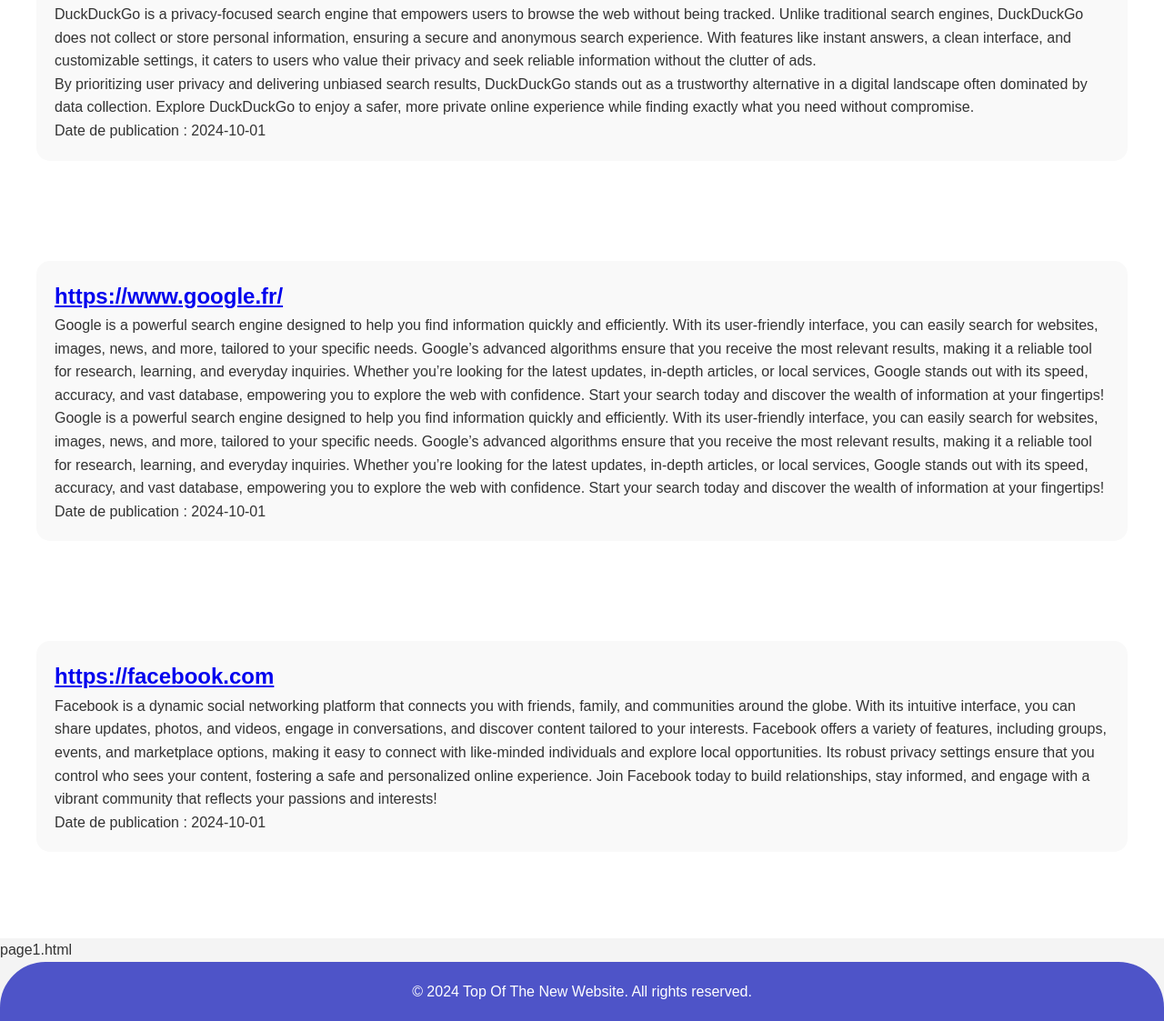
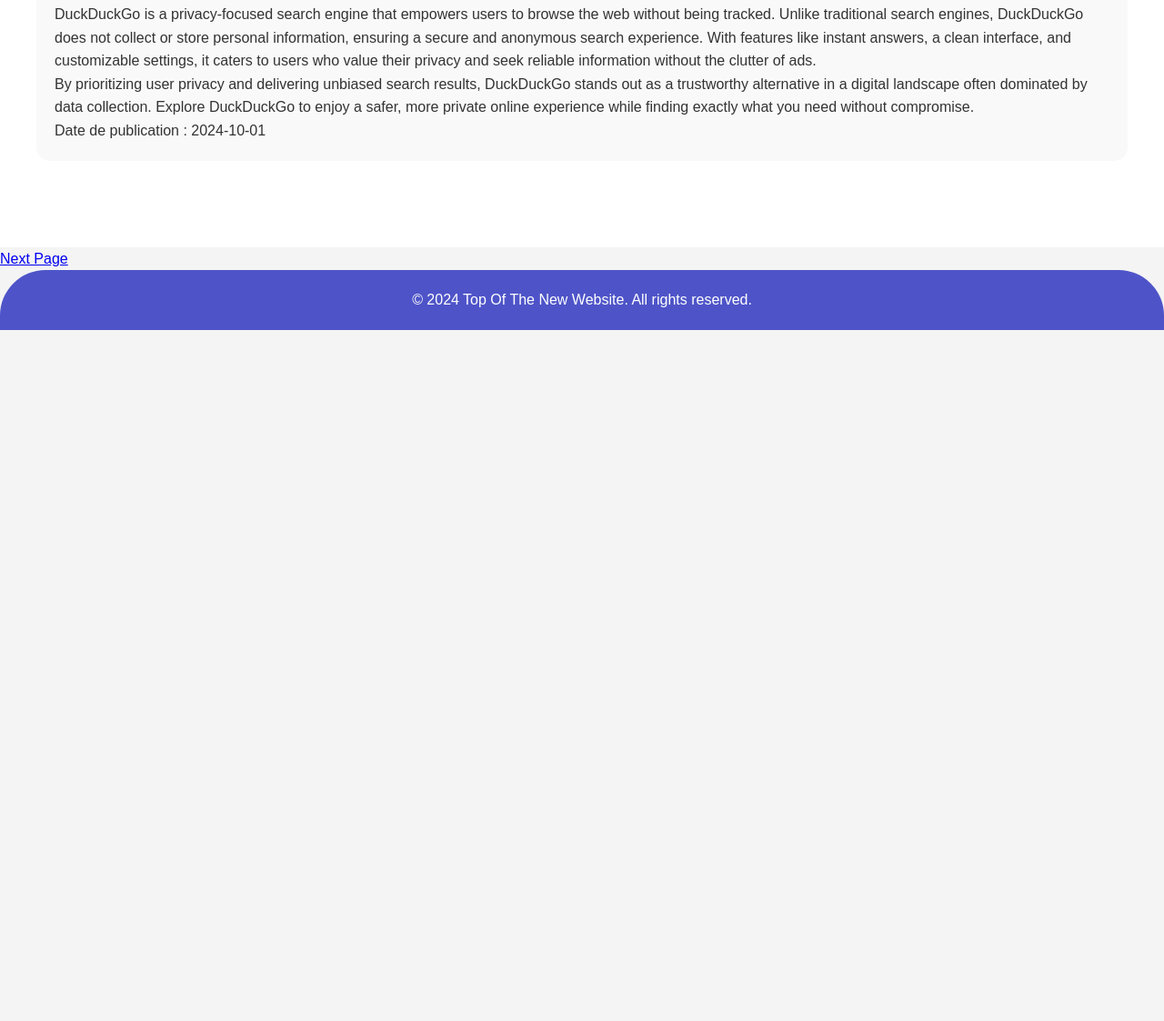
Before and after one commit to zeltazAlfo/inspira-blogs, a plain HTML site: page index.html in a window 1280 px wide. Shown: the part 1900-3023 px from the top of the page at 91% size. After the commit the page ends 2263 px from the top, so only its background shows below. Drawn offline with Linux system fonts and the light colour scheme.

Commit message:
Mise à jour du fichier index.html

```diff
--- a/index.html
+++ b/index.html
@@ -62,24 +62,9 @@ What sets Canva apart is its commitment to accessibility; you can design from an
 By prioritizing user privacy and delivering unbiased search results, DuckDuckGo stands out as a trustworthy alternative in a digital landscape often dominated by data collection. Explore DuckDuckGo to enjoy a safer, more private online experience while finding exactly what you need without compromise.</p>
         <p>Date de publication : 2024-10-01</p>
     </article>
-</section><section id="articles">
-    <article class="article-item">
-        <h2><a href="https://www.google.fr/" target="_blank">https://www.google.fr/</a></h2>
-        <p>Google is a powerful search engine designed to help you find information quickly and efficiently. With its user-friendly interface, you can easily search for websites, images, news, and more, tailored to your specific needs. Google’s advanced algorithms ensure that you receive the most relevant results, making it a reliable tool for research, learning, and everyday inquiries. Whether you’re looking for the latest updates, in-depth articles, or local services, Google stands out with its speed, accuracy, and vast database, empowering you to explore the web with confidence. Start your search today and discover the wealth of information at your fingertips!</br>Google is a powerful search engine designed to help you find information quickly and efficiently. With its user-friendly interface, you can easily search for websites, images, news, and more, tailored to your specific needs. Google’s advanced algorithms ensure that you receive the most relevant results, making it a reliable tool for research, learning, and everyday inquiries. Whether you’re looking for the latest updates, in-depth articles, or local services, Google stands out with its speed, accuracy, and vast database, empowering you to explore the web with confidence. Start your search today and discover the wealth of information at your fingertips!</p>
-        <p>Date de publication : 2024-10-01</p>
-    </article>
-</section><section id="articles">
-    <article class="article-item">
-        <h2><a href="https://facebook.com" target="_blank">https://facebook.com</a></h2>
-        <p>Facebook is a dynamic social networking platform that connects you with friends, family, and communities around the globe. With its intuitive interface, you can share updates, photos, and videos, engage in conversations, and discover content tailored to your interests. Facebook offers a variety of features, including groups, events, and marketplace options, making it easy to connect with like-minded individuals and explore local opportunities. Its robust privacy settings ensure that you control who sees your content, fostering a safe and personalized online experience. Join Facebook today to build relationships, stay informed, and engage with a vibrant community that reflects your passions and interests!</br>
-
-
-</p>
-        <p>Date de publication : 2024-10-01</p>
-    </article>
 </section>
     </section>
-    page1.html
+    <a href='page1.html'>Next Page</a>
     <footer>
         <p>&copy; 2024 Top Of The New Website. All rights reserved.</p>
     </footer>
```
